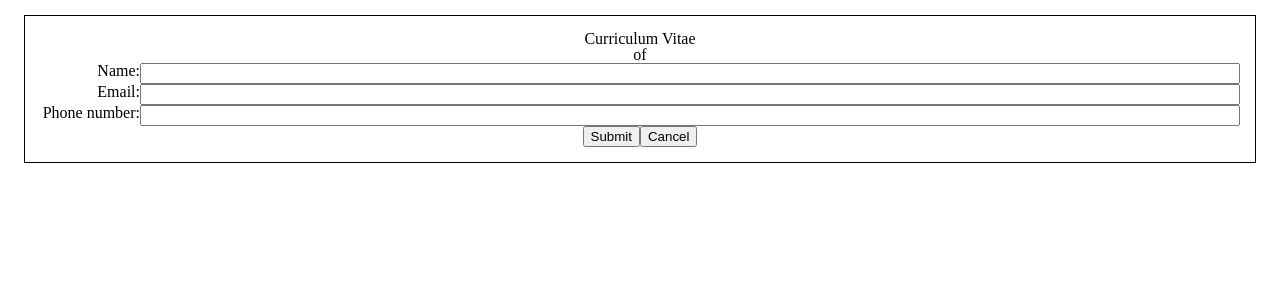
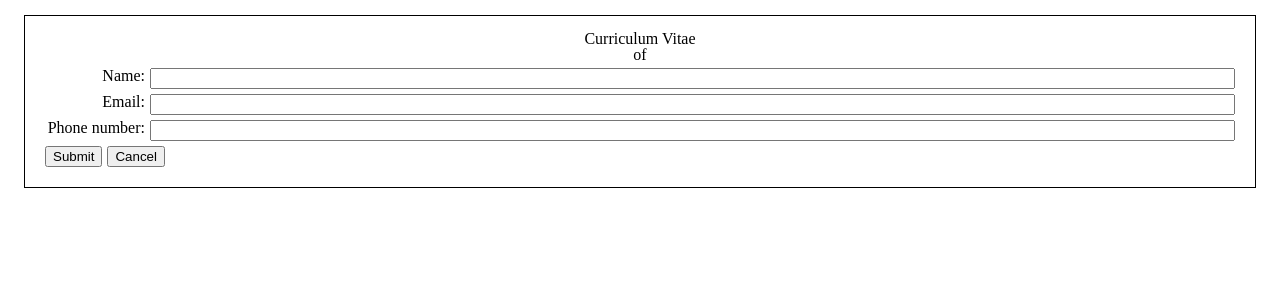
Before and after one commit to Gmutt-dev/cv-application, a React (Vite) app: page / in a window 1280 px wide. Shown: the top 300 px of the page. Built offline with nearby package versions, Linux system fonts and the light colour scheme.

Commit message:
styling updated

```diff
--- a/src/styles/GeneralInfoSection.css
+++ b/src/styles/GeneralInfoSection.css
@@ -1,9 +1,18 @@
 .general-info-input {
-  /* display: grid; */
+  display: grid;
+  gap: 5px;
+  margin: 5px;
+
   & .labelled-input {
     display: grid;
     grid-template-columns: 100px 1fr;
+    gap: 5px;
     text-align: right;
+  }
+
+  & .button-container {
+    display: flex;
+    gap: 5px;
   }
 }
 
```
